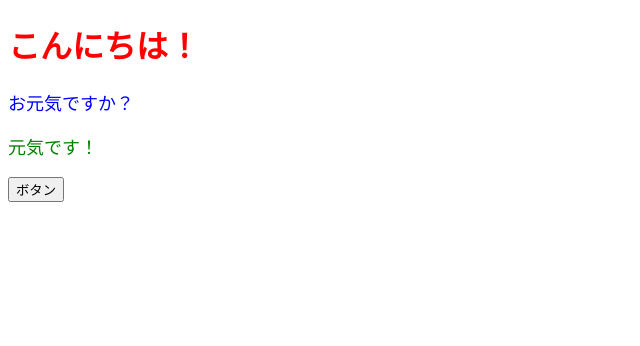
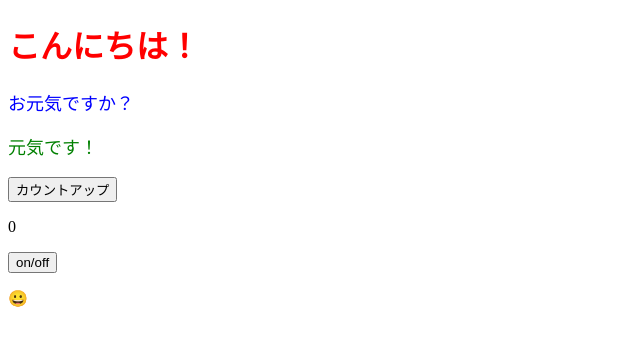
Before and after one commit to hmakino8/React_practice, a React (Create React App) app in the folder react-apps/react-udemy-todo-app/: page / in a window 1280 px wide. Shown: the top 346 px of the page, without its empty margins (0-640 px from the left). Built offline with nearby package versions, Linux system fonts and the light colour scheme.

Commit message:
♻️ アプリ開発前の基礎演習

```diff
--- a/react-apps/react-udemy-todo-app/src/App.jsx
+++ b/react-apps/react-udemy-todo-app/src/App.jsx
@@ -1,18 +1,35 @@
+import { useEffect, useState } from "react";
 import { ColorfulMessage } from "./components/ColorfulMessage";
 
 export const App = () => {
-  const onClickButton = () => alert();
-  const contentStyleB = {
-    color: "green",
-    fontSize: "18px",
+  const [num, setNum] = useState(0);
+  const [isShowFace, setIsShowFace] = useState(true);
+  const onClickCountUp = () => {
+    setNum((num) => num + 1);
   };
+  const toggleFace = () => {
+    setIsShowFace(!isShowFace);
+  };
+
+  useEffect(() => {
+    if (num > 0) {
+      if (num % 3 === 0) {
+        isShowFace || setIsShowFace(true);
+      } else {
+        isShowFace && setIsShowFace(false);
+      }
+    }
+  }, [num]);
 
   return (
     <>
-      <h1 style={{color: "red"}}>こんにちは！</h1>
-      <ColorfulMessage color="blue" message="お元気ですか？" />
-      <p style={contentStyleB}>元気です！</p>
-      <button onClick={onClickButton}>ボタン</button>
+      <h1 style={{ color: "red" }}>こんにちは！</h1>
+      <ColorfulMessage color="blue">お元気ですか？</ColorfulMessage>
+      <ColorfulMessage color="green">元気です！</ColorfulMessage>
+      <button onClick={onClickCountUp}>カウントアップ</button>
+      <p>{num}</p>
+      <button onClick={toggleFace}>on/off</button>
+      {isShowFace && <p>😀</p>}
     </>
   );
 };
--- a/react-apps/react-udemy-todo-app/src/components/ColorfulMessage.jsx
+++ b/react-apps/react-udemy-todo-app/src/components/ColorfulMessage.jsx
@@ -1,8 +1,9 @@
-export const ColorfulMessage = (props) => {
-  const contentStyleA = {
-    color: props.color,
+export const ColorfulMessage = ({ color, children }) => {
+  //const { color, children } = props;
+  const contentStyle = {
+    color,
     fontSize: "18px",
   };
 
-  return <p style={contentStyleA}>{props.message}</p>
+  return <p style={contentStyle}>{children}</p>;
 };
```
